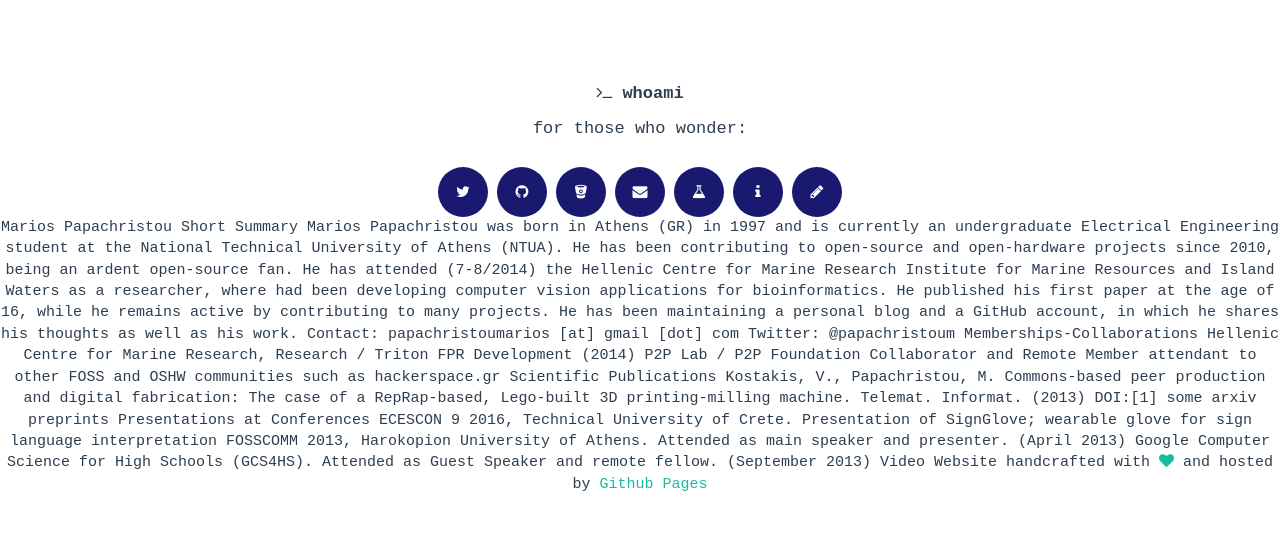
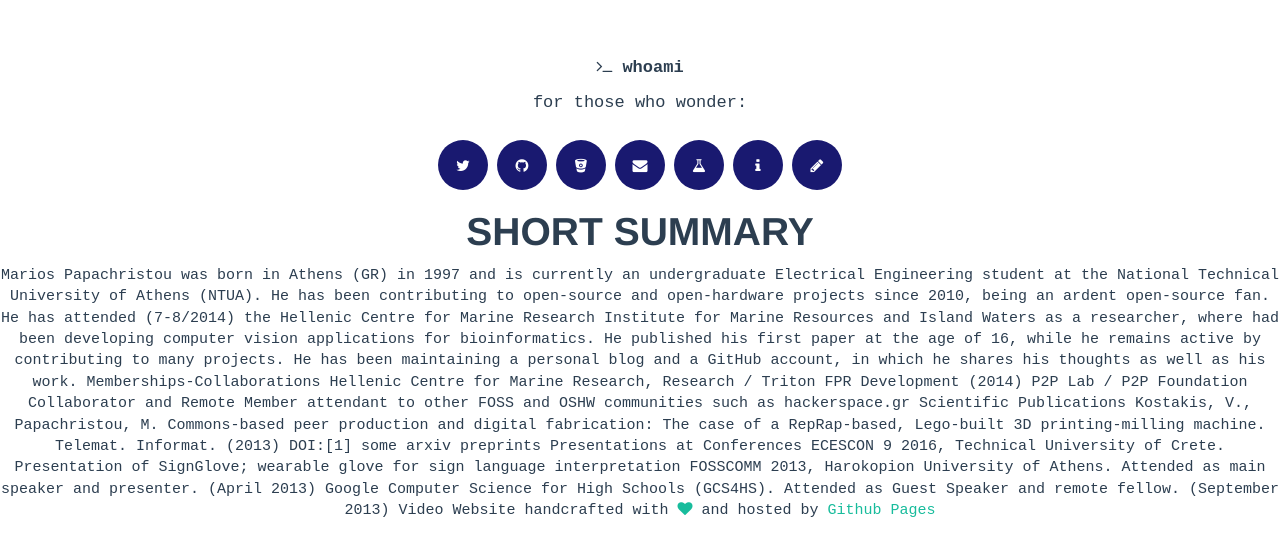
Before and after one commit to papachristoumarios/old-webpage, a plain HTML site: page index.html in a window 1280 px wide. Shown: the part 111-666 px from the top of the page. Drawn offline with Linux system fonts and the light colour scheme.

Commit message:
Update index.html

```diff
--- a/index.html
+++ b/index.html
@@ -64,13 +64,9 @@
 
     </div>
 
-     Marios Papachristou
-Short Summary
-Marios Papachristou was born in Athens (GR) in 1997 and is currently an undergraduate Electrical Engineering student at the National Technical University of Athens (NTUA). He has been contributing to open-source and open-hardware projects since 2010, being an ardent open-source fan. He has attended (7-8/2014) the Hellenic Centre for Marine Research Institute for Marine Resources and Island Waters as a researcher, where had been developing computer vision applications for bioinformatics. He published his first paper at the age of 16, while he remains active by contributing to many projects. He has been maintaining a personal blog and a GitHub account, in which he shares his thoughts as well as his work.
-
-Contact: papachristoumarios [at] gmail [dot] com
-
-Twitter: @papachristoum
+      <h1>Short Summary</h1>
+Marios Papachristou was born in Athens (GR) in 1997 and is currently an undergraduate Electrical Engineering student at the National Technical University of Athens (NTUA). He has been contributing to open-source and open-hardware projects since 2010, being an ardent open-source fan. He has attended (7-8/2014) the Hellenic Centre for Marine Research Institute for Marine Resources and Island Waters as a researcher, where had been developing computer vision applications for bioinformatics. He published his first paper at the age of 16, while he remains active by contributing to many projects.
+      He has been maintaining a personal blog and a GitHub account, in which he shares his thoughts as well as his work.
 
 Memberships-Collaborations
 
```
